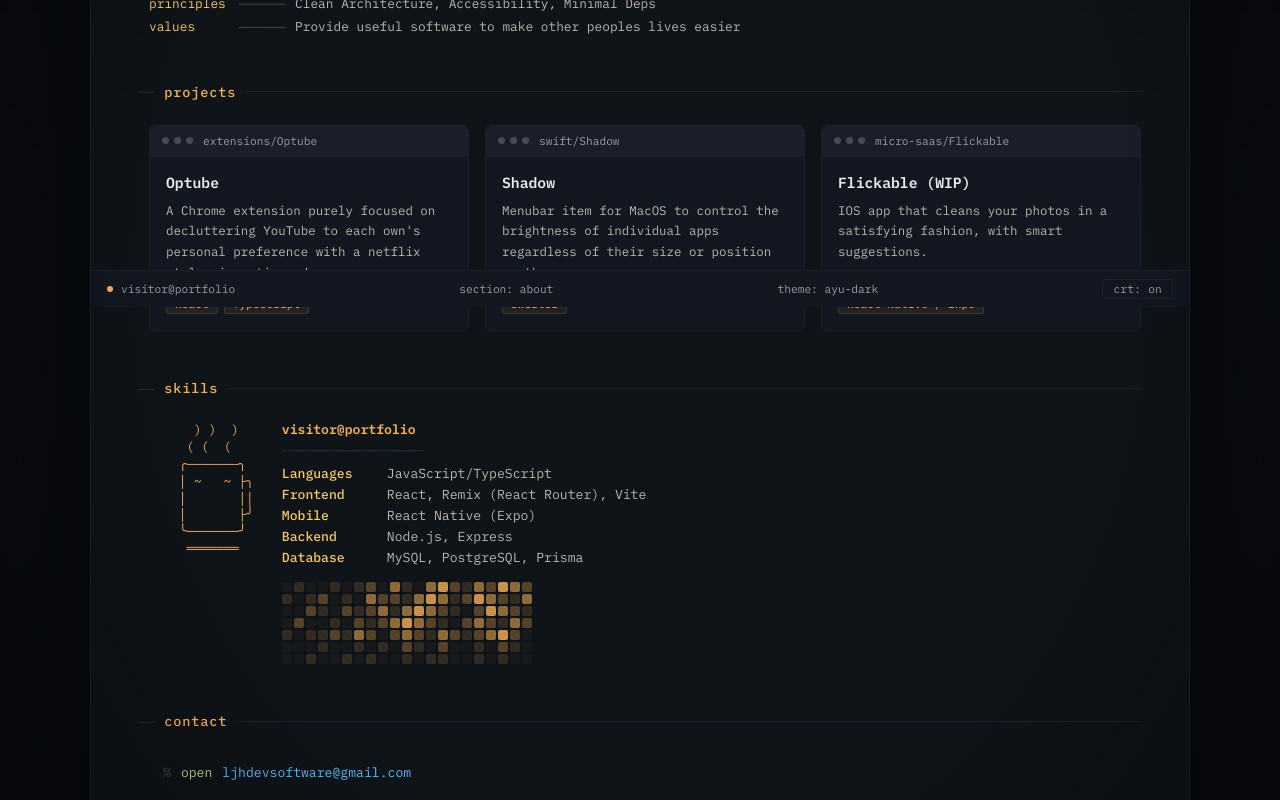
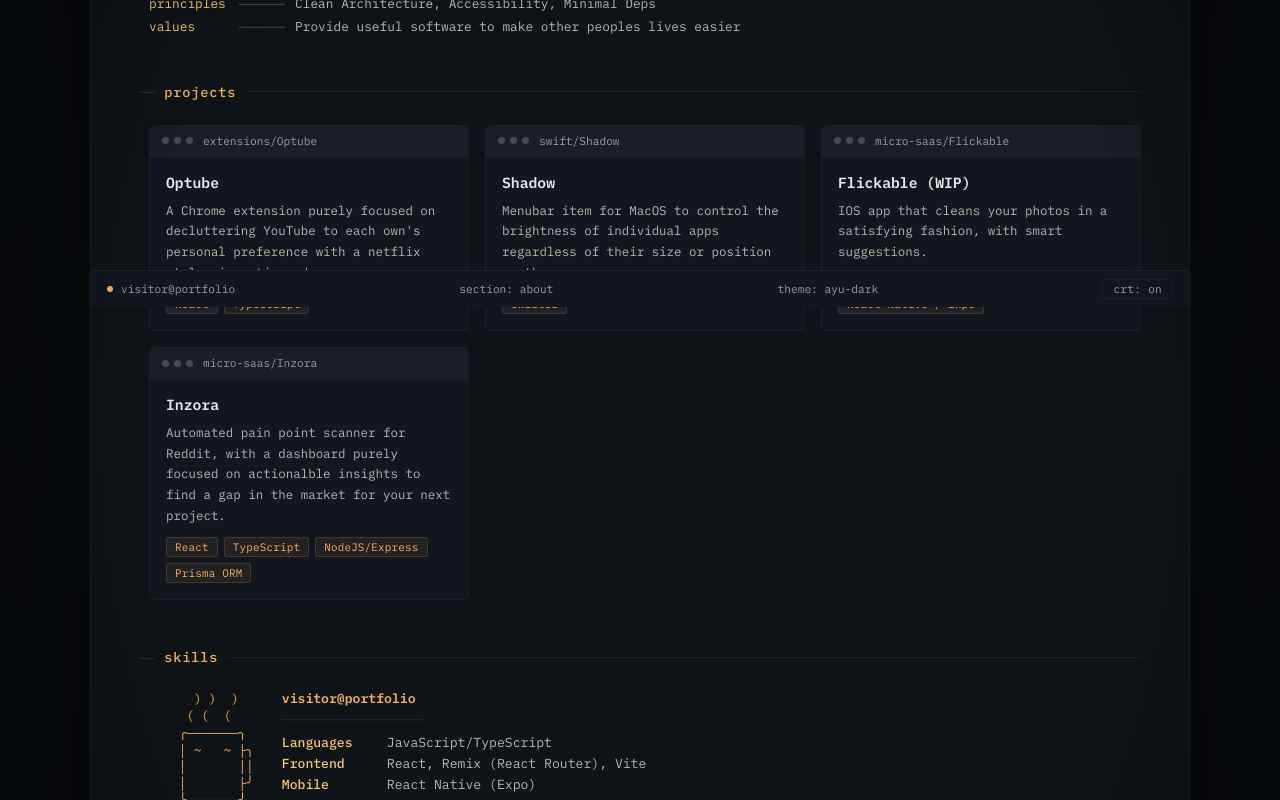
Before and after one commit to ljh-wd/ljhdev-portfolio, a React (Vite) app: page / in a window 1280 px wide. Shown: the part 493-1293 px from the top of the page. Built offline with nearby package versions, Linux system fonts and the light colour scheme.

Commit message:
Added Inzora back

```diff
--- a/src/data/portfolio.ts
+++ b/src/data/portfolio.ts
@@ -50,7 +50,6 @@ export const projects = [
     tech: ["SwiftUI"],
     link: "https://www.shadow-menu-bar.dev/",
   },
-
   {
     folder: "micro-saas/Flickable",
     name: "Flickable (WIP)",
@@ -58,6 +57,14 @@ export const projects = [
       "IOS app that cleans your photos in a satisfying fashion, with smart suggestions.",
     tech: ["React Native / Expo"],
     link: "https://www.flickable.app",
+  },
+  {
+    folder: "micro-saas/Inzora",
+    name: "Inzora",
+    description:
+      "Automated pain point scanner for Reddit, with a dashboard purely focused on actionalble insights to find a gap in the market for your next project.",
+    tech: ["React", "TypeScript", "NodeJS/Express", "Prisma ORM"],
+    link: "https://inzora.io",
   },
 ];
 
```
